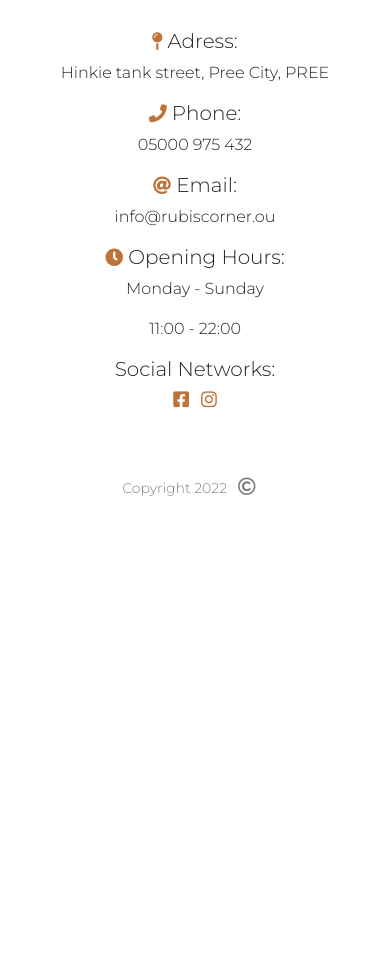
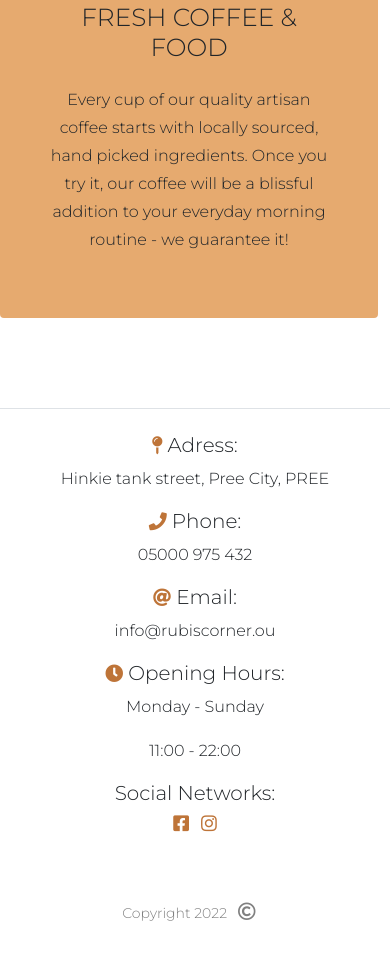
Before and after one commit to EmmaRubiH/Rubis-Corner, a Django app: page / in a window 390 px wide. Shown: the part 897-1871 px from the top of the page. Before the commit the page ends 1393 px from the top, so only its background shows below. Run offline with Django 3.2, Linux system fonts and the light colour scheme.

Commit message:
strukture booking page. change layout and style in css

```diff
--- a/static/css/style.css
+++ b/static/css/style.css
@@ -56,74 +56,78 @@ li:hover {
 }
 
 
-/* Start page/home*/
+/* Home page */
 
-#hero-outer {
-    height: 600px;
+.container {
     width: 100%;
-    overflow: hidden;
-
-    position: relative;
-    margin-bottom: 20px;
+    padding-right: var(--bs-gutter-x, 0.75rem);
+    padding-left: var(--bs-gutter-x, 0.75rem);
+    margin-right: auto;
+    margin-left: auto;
+}
+.page-section {
+    margin-top: 5rem;
+    margin-bottom: 5rem;
 }
 
-#hero-image {
-    min-height: 100%;
-    width: 100%;
-    background: url('https://res.cloudinary.com/emmarubih/image/upload/v1668768963/Rubis/coffeehouse_uqh80x.jpg') no-repeat 95% 50%;
-    background-size: cover;
-
-
-
-    animation-name: hero-zoom;
-    animation-duration: 5s;
-    animation-fill-mode: backwards;
+.intro {
+    position: relative;
 }
 
-@keyframes hero-zoom {
-    from{
-        transform: scale(1.5);
-    }
-    to{
-        transform: scale(1);
+@media (min-width: 992px) {
+.intro .intro-text {
+    left: 0;
+    width: 60%;
+    margin-top: 3rem;
+    position: absolute;
+}
+}
+
+div {
+    display: block;
+}
+
+.img-fluid {
+    max-width: 100%;
+    height: auto;
+}
+
+img, svg {
+    vertical-align: middle;
+}
+@media (min-width: 992px) {
+    .intro .intro-img {
+        width: 75%;
+        float: right;
     }
 }
 
-#cover-page {
-    font-size: 100%;
-
-    letter-spacing: 2px;
-
-    width: 350px;
-    height: 200px;
-
-    padding-top: 40px;
-    padding-left: 10px;
-    background-color: rgb(190, 116, 56, .9);
-    border-radius: 5px;
-
-    bottom: 250px;
-    left: 100px;
-
-    position: sticky
+.section-heading {
+    text-transform: uppercase;
 }
 
-#cover-page, #cover-page h3 {
-    line-height: normal;
+h2, .h2 {
+    font-size: calc(1.325rem + 0.9vw);
 }
 
+p {
+    line-height: 1.75;
+}
+p {
+    margin-top: 0;
+    margin-bottom: 1rem;
+}
+.bg-faded {
+    background-color: #E6AA6F;
+}
 
-#cover-page, #cover-page h4 {
-    font-size: medium;
-    color: black;
-    font-style: oblique;
-    text-align: center;
-}
 
 /* Menu page */
 
 .picture {
-    background-image: url('https://res.cloudinary.com/emmarubih/image/upload/v1668857432/Rubis/hd-wallpaper-ge36012827_1920_lfesp7.jpg');
+    background-image: url('https://res.cloudinary.com/emmarubih/image/upload/v1668936708/Rubis/white-gecd8c9562_1920_nn4fmy.jpg');
+    background-size: cover;
+    background-position: center;
 }
 
 .menu_container {
@@ -139,13 +143,15 @@ li:hover {
 }
 
 #check-out {
-    -webkit-text-stroke: 1px whitesmoke;
-color: black;
 
     font-weight: bold;
-    color: whitesmoke;
+    color: black;
     text-align: center;
     font-size: 300%;
+}
+
+h2 {
+    text-transform: uppercase;
 }
 
 button.btn.btn-secondary {
@@ -168,24 +174,33 @@ button.btn.btn-secondary i {
 /* booking page */
 
 .book_a_table {
-    background-image: url('https://res.cloudinary.com/emmarubih/image/upload/v1668691179/Rubis/coffee-bild_tpy339.jpg');
-    background-size: cover;
-    background-position: center;
+    background-color: #E6AA6F;
+    height: auto;
+
 }
 
 #book-box {
-    background-color: rgba(86, 48, 5, .4);
+    background-color: whitesmoke;
+
 }
 
 .booking_container {
-    width: 800px;
-    height: auto;
+    width: 600px;
+    height: 500px;
 
+}
+
+.stroke {
+    text-transform: uppercase;
+    font-weight: bold;
+    text-align: center;
+    letter-spacing: 4;
 }
 
 /* footer*/
 #footer {
     margin-top: 10px;
+
 }
 
 #footer .fa {
--- a/templates/base.html
+++ b/templates/base.html
@@ -99,8 +99,8 @@
     </main>
 
     <!-- Footer -->
-    <section id="footer">
-        <footer class="conatiner-fluid">
+    <section id="footer" class="border-top">
+        <footer class="conatiner-fluid mt-4">
             <div id="footer-details" class="row">
                 <div class="col-sm-4">
                     <h5 class="uppercase general-sub"><i class="fa fa-map-pin" aria-hidden="true"></i>&nbsp;Adress:</h5>
--- a/templates/index.html
+++ b/templates/index.html
@@ -1,33 +1,22 @@
 {% extends "base.html" %}
 
 {% block content %}
+<section class="page-section clearfix">
+    <div class="container">
+        <div class="intro">
+            <img class="intro-img img-fluid mb-3 mb-lg-0 rounded" src="/static/media/coffee.jpeg" alt="..." style="width:600px;height:460px;" />
+            <div class="intro-text left-0 text-center bg-faded p-5 rounded">
+                <h2 class="section-heading mb-4">
+                    <span class="section-heading-upper">Fresh Coffee & Food</span>
 
+                </h2>
+                <p class="mb-3">Every cup of our quality artisan coffee starts with locally sourced, hand picked ingredients. Once you try it, our coffee will be a blissful addition to your everyday morning routine - we guarantee it!</p>
 
-<section id="hero-outer">
-    <div id="hero-image"></div>
-    <div id="cover-page">
-
-        <h3>Enjoy a good coffee, or why not a good sweet.</h3>
-        <h4>There is a lot to choose from here with us </h4>
-
+            </div>
+        </div>
     </div>
-
 </section>
 
-<!-- <section class="page-section clearfix">
-    <div class="container">
-        <div class="intro">
-            <img src="../static/media/coffee.jpeg" alt="..." width="500" height="600">
-        </div>
-    </div>
-
-
-    <div id="cover-text">
-        <h2>Welcome to enjoy a good meal</h2>
-        <h3>Rubi's Corner</h3>
-
-    </div>
-    </section> -->
 
 
 
```
Also changed, not shown: templates/bookings.html (+13 -9 lines), templates/menus.html (+4 -4 lines), static/media/coffeehouse.jpeg (added).
